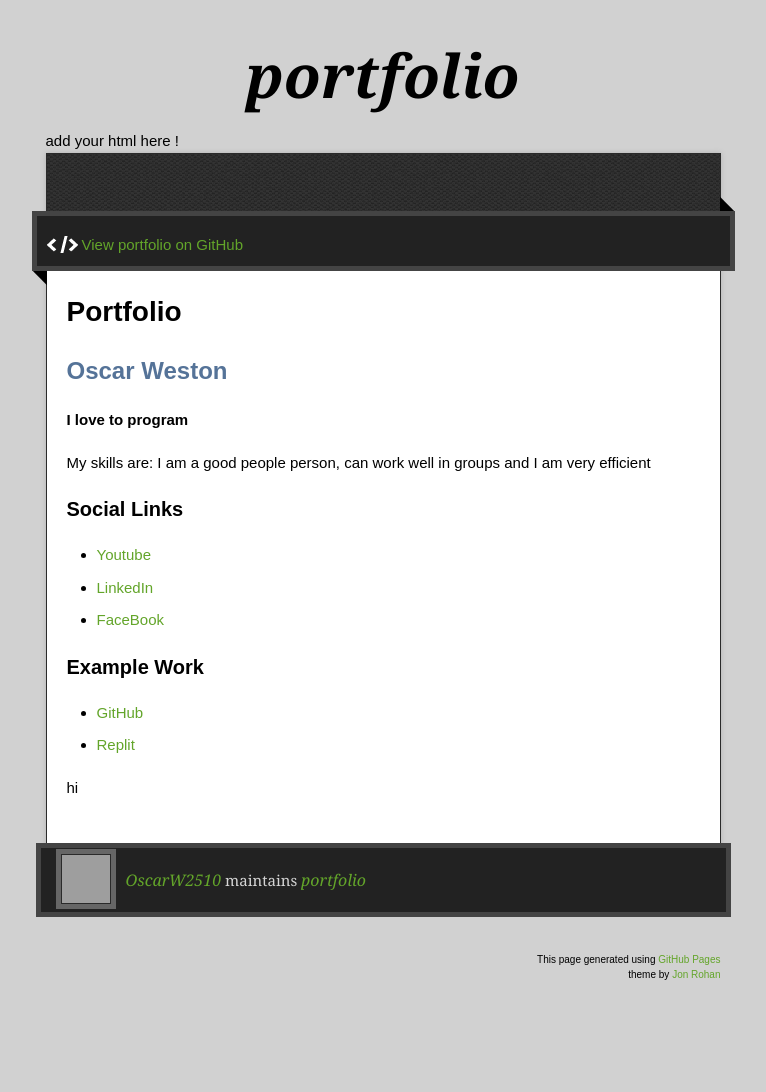
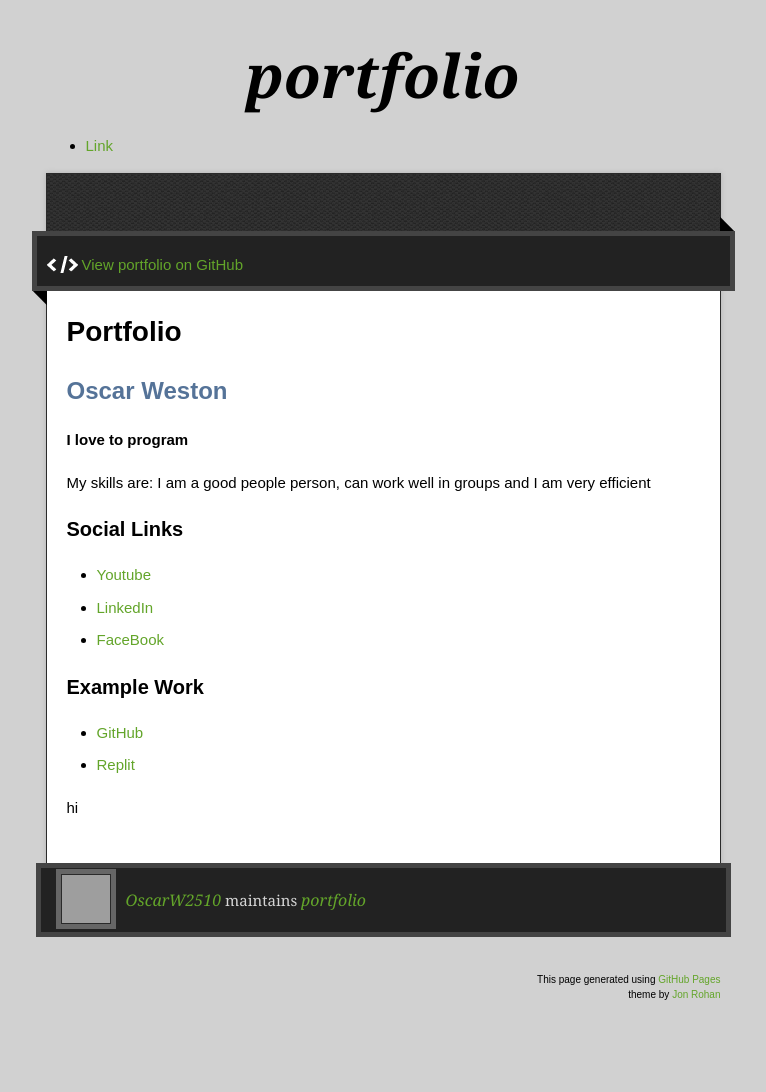
Before and after one commit to OscarW2510/portfolio, a Jekyll site: the page built from index.md, in a window 1280 px wide. Shown: the whole page, without its empty margins (257-1023 px from the left). Built offline with Jekyll 4.4.1, drawn with Linux system fonts in a browser that asks for light colours; our own code applies the rules of GitHub Pages for plain Markdown files; the repository's description, which GitHub fills in, is left out; grey boxes are pictures that could not be loaded.

Commit message:
Update nav.html

```diff
--- a/_includes/nav.html
+++ b/_includes/nav.html
@@ -1,2 +1,7 @@
-add your html here
-!
+<nav>
+ <ul>
+   <li>
+     <a href="gallery.html"> Link </a>
+   </li>
+  </ul>
+</nav>
```
